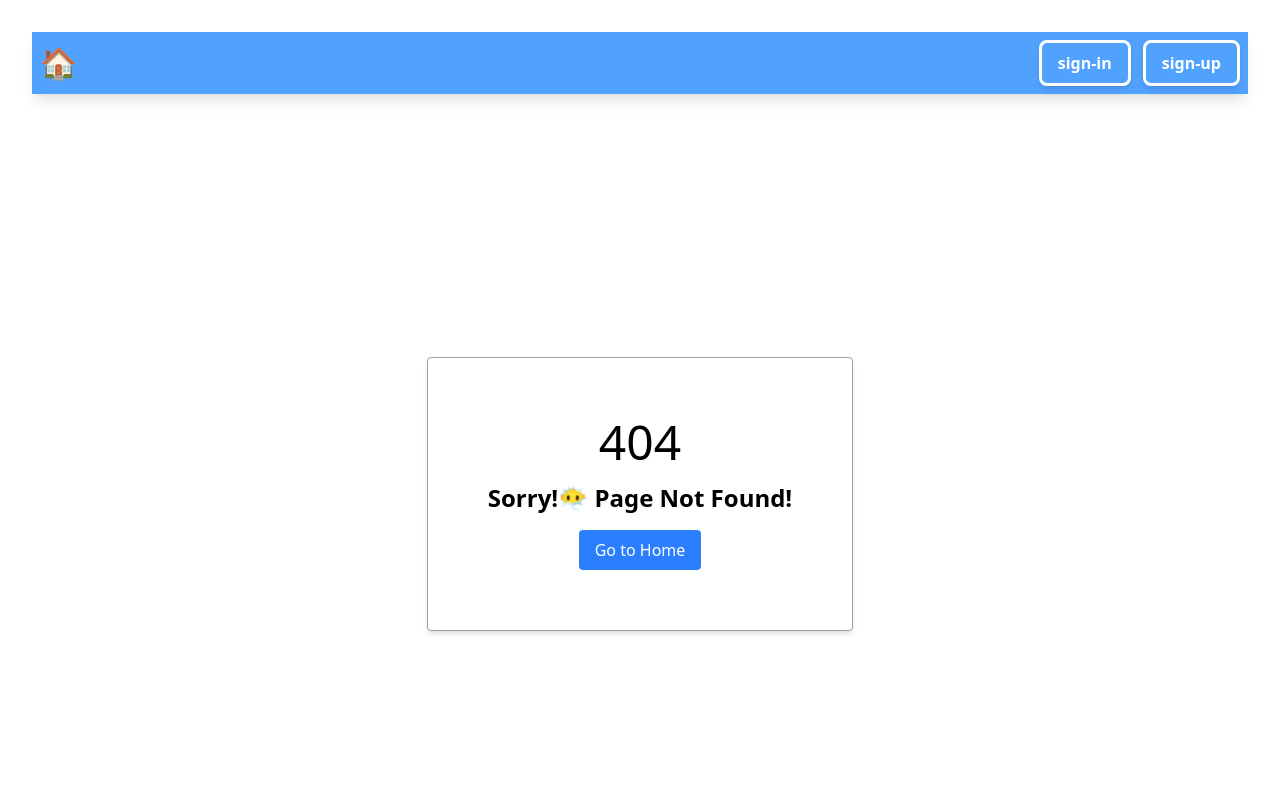
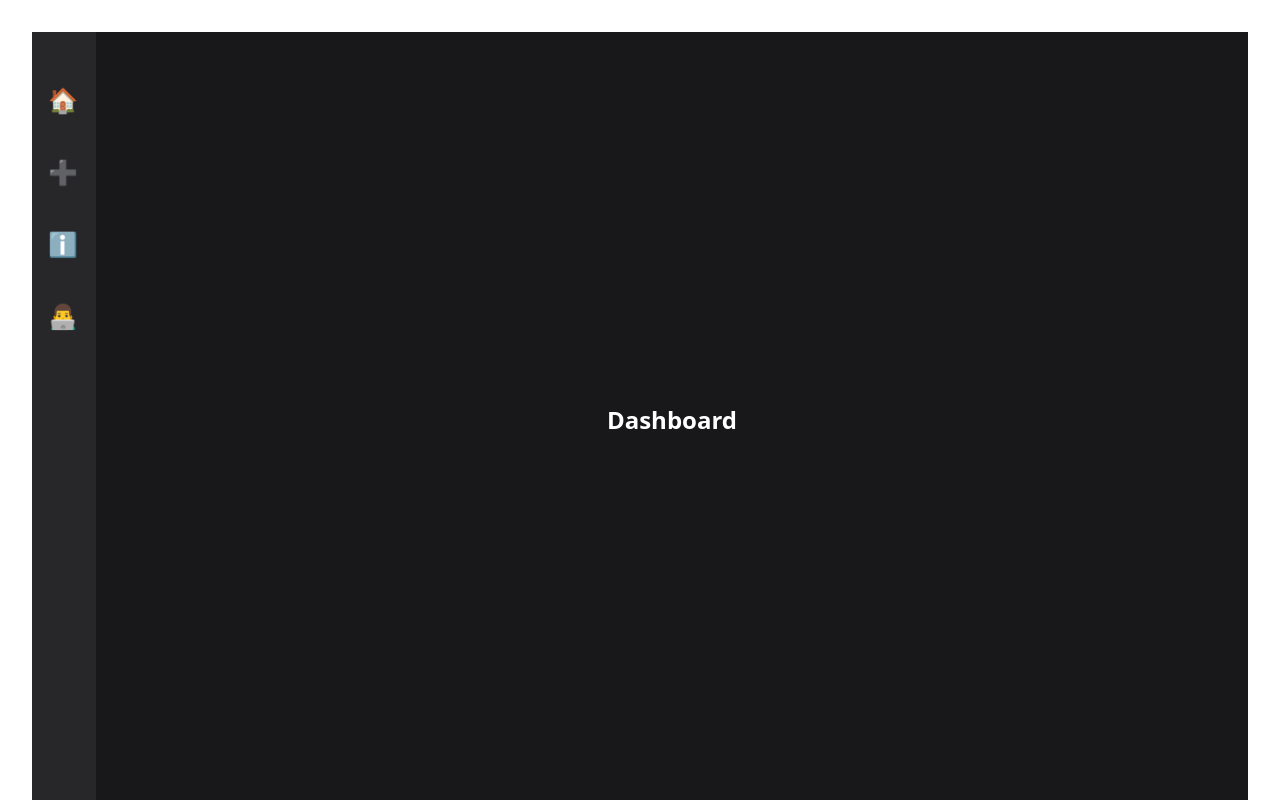
Before and after one commit to lakshmi-priya1424/cms-project, a React (Vite) app in the folder client/: page /dashboard in a window 1280 px wide. Before the commit this address had no page. Shown: the top 800 px of the page. Built offline with nearby package versions, Linux system fonts and the light colour scheme.

Commit message:
dashboardcommit

```diff
--- /dev/null
+++ b/client/src/layouts/Dashboard.jsx
@@ -0,0 +1,37 @@
+import React from 'react';
+import { useNavigate } from 'react-router-dom';
+
+const dashboardOptions = [
+  { label: 'Intro', emoji: '🏠', route: '/Intro' },
+  { label: 'Add Item', emoji: '➕', route: '/AddItem' },
+  { label: 'About Us', emoji: 'ℹ️', route: '/About' },
+  { label: 'Developer', emoji: '👨‍💻', route: '/Developer' },
+];
+
+function Dashboard(){
+  const navigate = useNavigate();
+
+return (
+    <div className="h-screen bg-zinc-900 text-white flex">
+        <nav className="flex flex-col items-center bg-zinc-800 py-8 px-2 w-16 hover:w-48 transition-all duration-300 relative group">
+            {dashboardOptions.map((option) => (
+                <button
+                    key={option.label}
+                    onClick={() => navigate(option.route)}
+                    className="flex items-center w-full my-2 py-3 px-2 rounded-lg hover:bg-zinc-700 transition-colors duration-200 group"
+                >
+                    <span className="text-2xl">{option.emoji}</span>
+                    <span className="ml-4 whitespace-nowrap opacity-0 group-hover:opacity-100 transition-opacity duration-300 group-hover:block hidden">
+                        {option.label}
+                    </span>
+                </button>
+            ))}
+        </nav>
+        <div className="flex-1 flex flex-col items-center justify-center">
+            <h2 className="text-2xl font-bold mb-6">Dashboard</h2>
+        </div>
+    </div>
+);
+};
+
+export default Dashboard;
--- a/client/src/routes/AppRoutes.jsx
+++ b/client/src/routes/AppRoutes.jsx
@@ -1,18 +1,19 @@
-import { Route, Routes } from 'react-router'
+import { Route, Routes } from 'react-router-dom'
 import Home from '../pages/Home'
 import Login from '../pages/Login'
 import Signup from '../pages/Signup'
 import NotFound from '../pages/NotFound'
 import BasicLayout from '../layouts/BasicLayout'
-import AddItem from '../pages/cms/AddItem'
+import AddItem from '../pages/dashboard/AddItem'
 import About from '../pages/dashboard/About'
 import Introd from '../pages/dashboard/Introd'
+import Dashboard from '../layouts/Dashboard'
 
 
 export default function AppRoutes() {
   return (
     <Routes>
-        <Route path='/' element={<BasicLayout/>}>
+      <Route path="/" element={<BasicLayout/>}>
         <Route index element={<Home/>} />
         <Route path="/login" element={<Login/>} />
         <Route path="/additem" element={<AddItem/>} />
@@ -20,7 +21,8 @@ export default function AppRoutes() {
         <Route path="/about" element={<About/>} />
         <Route path="/intro" element={<Introd/>}/>
         <Route path="*" element={<NotFound/>} />
-        </Route>
+      </Route>
+      <Route path="/dashboard" element={<Dashboard />} />
     </Routes>
   )
 }
```
Also changed, not shown: client/src/pages/dashboard/AddItem.jsx (renamed from client/src/pages/cms/AddItem.jsx), client/src/pages/dashboard/Developer.jsx (renamed from client/src/pages/Developer.jsx).
